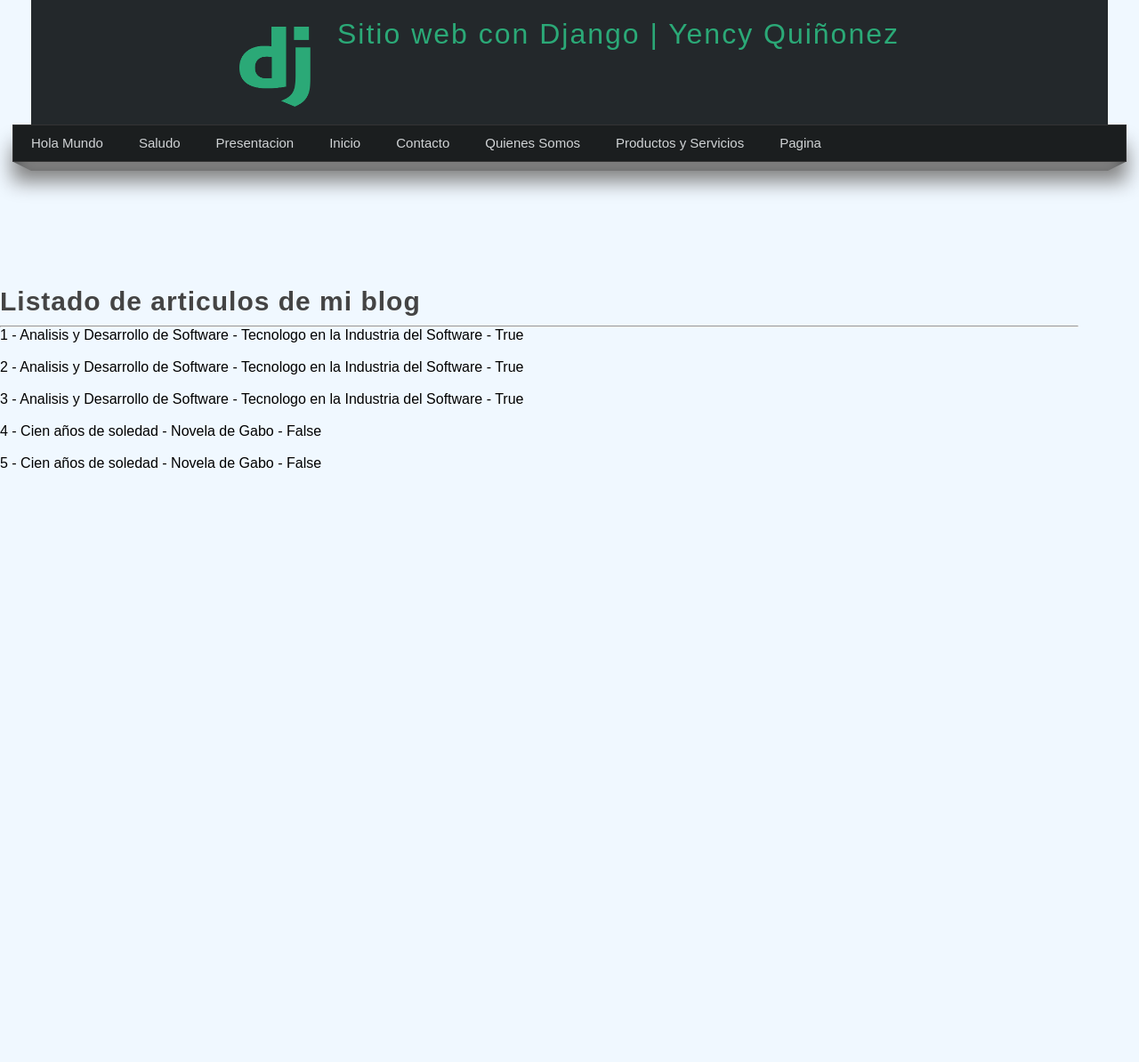
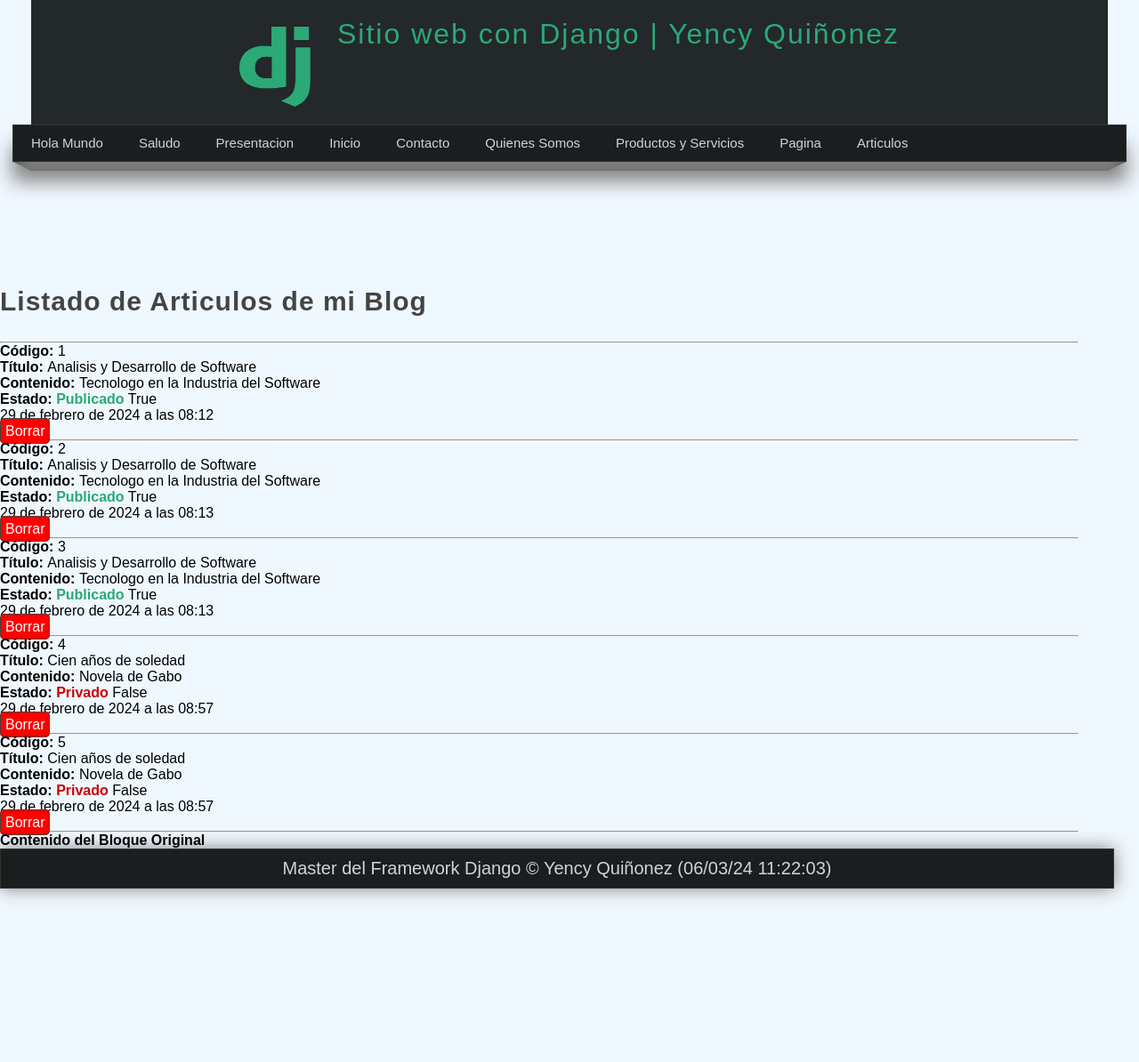
Before and after one commit to YencyKarinaRodriguez/Django, a Django app: page /articulos/ in a window 1280 px wide. Shown: the top 1194 px of the page at 89% size. After the commit the page ends 1011 px from the top, so only its background shows below. Run offline with Django 5.2, Linux system fonts and the light colour scheme; data comes from the database, SQL or seed files in the repository.

Commit message:
06 marzo

```diff
--- a/primerProyecto/miapp/static/css/style.css
+++ b/primerProyecto/miapp/static/css/style.css
@@ -140,3 +140,25 @@ footer{
     margin: 0 auto;
     font-size: 20px;
 }
+
+/* 06 de marzo */
+.boton_borrar {
+    text-decoration: none;
+    background-color: #ff0000; /* Cambiar a tu color deseado */
+    color: white;
+    padding: 5px;
+    border: 1px solid #444;
+    border-radius: 5px;
+}
+
+.boton_borrar:hover {
+    background-color: #cc0000; /* Cambiar a tu color deseado para hover */
+}
+
+.publicado {
+    color:#2ba977
+}
+
+.privado {
+    color: #cc0000;
+}
--- a/primerProyecto/miapp/templates/articulos.html
+++ b/primerProyecto/miapp/templates/articulos.html
@@ -1,17 +1,38 @@
 {% extends 'layout.html' %}
 
 {% block title %}
-|   Lista de articulos
-{% endblock %}
+    Lista De articulos
+{% endblock title %}
 
 {% block content %}
-<h2 class="title">Listado de articulos de mi blog</h2>
+<h2 class="title">Listado de Articulos de mi Blog</h2>
+<br>
 <hr/>
+<div class="lista">
 <ul>
     {%for article in articulos%}
     <li>
-        {{article.id}} - {{article.title}} - {{article.content}} - {{article.public}}
-    <li>
+        <strong>Código: </strong>{{article.id }}
+        <br>
+        <strong>Título: </strong>{{article.title}}
+        <br>
+        <strong>Contenido: </strong>{{article.content}}
+        <br>
+        <strong>Estado: </strong>
+        {%if article.public %}
+           <strong class="publicado">Publicado</strong>
+        {%else%}
+           <strong class="privado">Privado</strong>
+        {%endif%}
+        {{article.public}}
+        <p><span>{{article.create_date}}</span></p>
+
+    </li>
+    <a href="{%url 'Borrar' article.id%}" class="boton_borrar">Borrar</a>
+    <br>
+    <hr/>
     {% endfor %}
-<ul>
+</ul>
+{{ block.super }}
+
 {% endblock %}
--- a/primerProyecto/miapp/templates/layout.html
+++ b/primerProyecto/miapp/templates/layout.html
@@ -46,6 +46,9 @@
             <li>
                 <a href="/pagina">Pagina</a>
             </li>
+            <li>
+                <a href="/articulos">Articulos</a>
+            <li>
         </ul>
     </nav>
     </hr>
--- a/primerProyecto/miapp/views.py
+++ b/primerProyecto/miapp/views.py
@@ -114,3 +114,9 @@ def articulos(request):
     return render(request, 'articulos.html',{
         'articulos':articulos
     })
+
+#actividad 06 de marzo
+def borrarArticulo(request, id):
+    articulo = Article.objects.get(pk=id)
+    articulo.delete()
+    return redirect('articulos')
--- a/primerProyecto/primerProyecto/urls.py
+++ b/primerProyecto/primerProyecto/urls.py
@@ -21,4 +21,5 @@ urlpatterns = [
     path('articulo/', miapp.views.articulo, name = "Articulo"),
     path('editar_articulo/<int:id>', miapp.views.editar_articulo, name = "editar_articulo"),
     path('articulos/', miapp.views.articulos, name= "Listar"),
+    path('borrarArticulo/<int:id>', miapp.views.borrarArticulo, name = "Borrar"),
 ]
```
